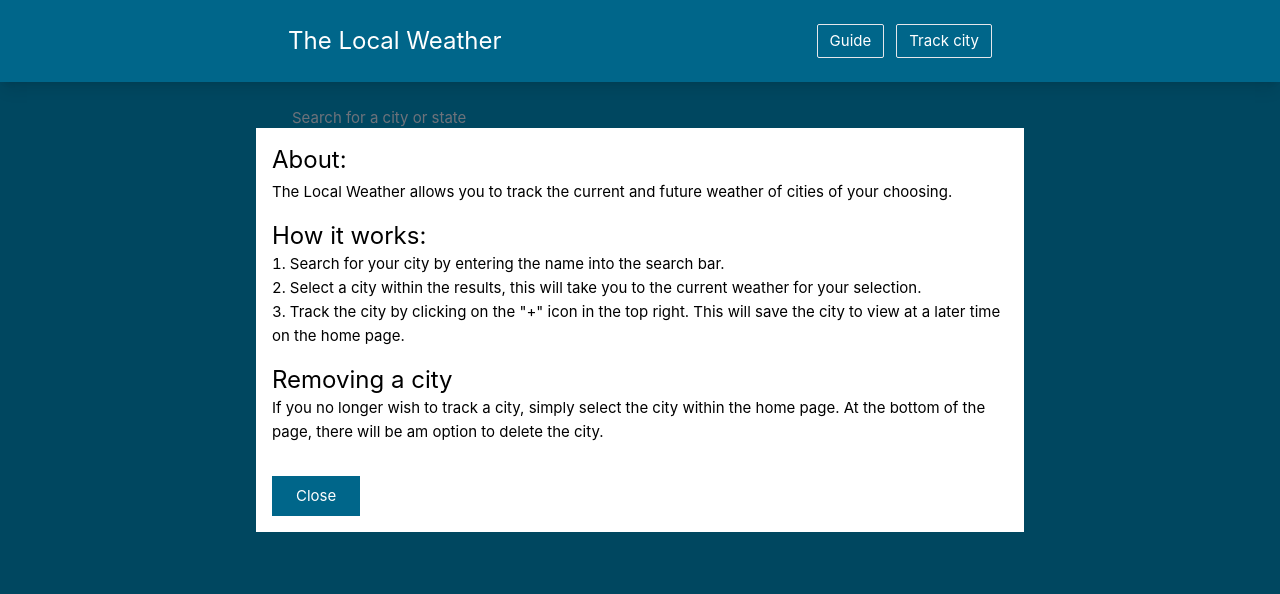
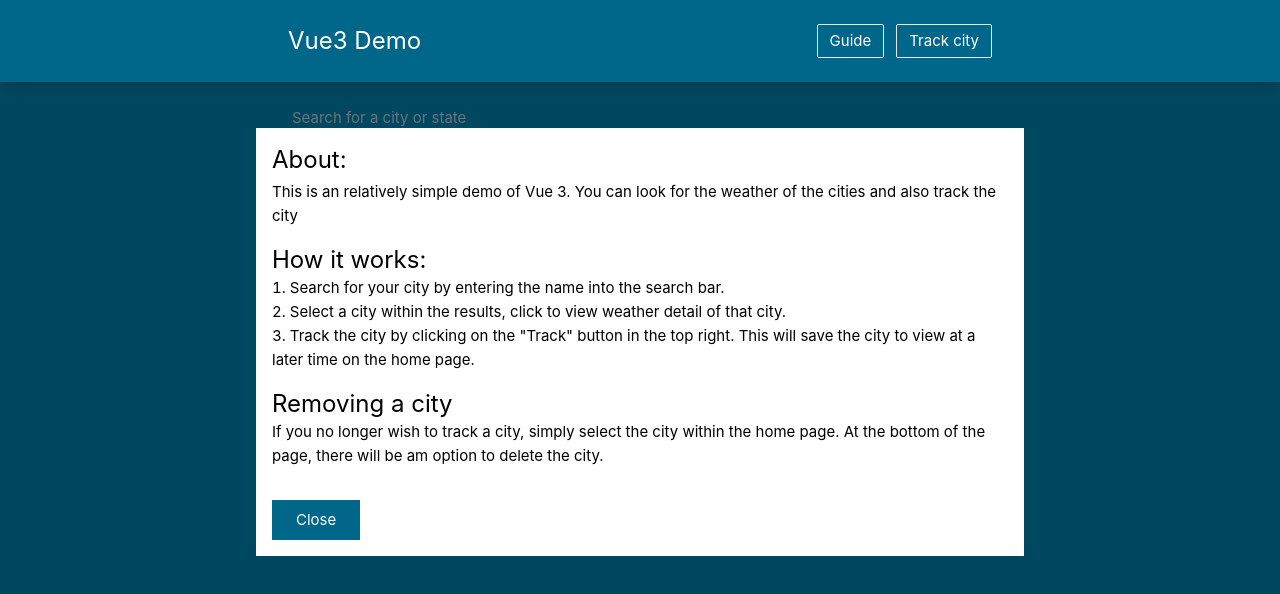
Before and after one commit to viet34tqc/vue3-demo, a Vue app: page / in a window 1280 px wide. Both pictures are taken after a click on the button "Guide". Shown: the top 594 px of the page. Built offline with nearby package versions, Linux system fonts and the light colour scheme; the HTML template or start-up script is replaced by a standard one.

Commit message:
Change the text

```diff
--- a/src/components/SiteNavigation.vue
+++ b/src/components/SiteNavigation.vue
@@ -45,7 +45,7 @@ const trackCity = () => {
     >
       <RouterLink :to="{ name: 'home' }">
         <div class="flex items-center gap-3">
-          <p class="text-2xl">The Local Weather</p>
+          <p class="text-2xl">Vue3 Demo</p>
         </div>
       </RouterLink>
 
@@ -62,8 +62,8 @@ const trackCity = () => {
         <div class="text-black">
           <h1 class="text-2xl mb-1">About:</h1>
           <p class="mb-4">
-            The Local Weather allows you to track the current and future weather
-            of cities of your choosing.
+            This is an relatively simple demo of Vue 3. You can look for the
+            weather of the cities and also track the city
           </p>
           <h2 class="text-2xl">How it works:</h2>
           <ol class="list-decimal list-inside mb-4">
@@ -71,12 +71,12 @@ const trackCity = () => {
               Search for your city by entering the name into the search bar.
             </li>
             <li>
-              Select a city within the results, this will take you to the
-              current weather for your selection.
+              Select a city within the results, click to view weather detail of
+              that city.
             </li>
             <li>
-              Track the city by clicking on the "+" icon in the top right. This
-              will save the city to view at a later time on the home page.
+              Track the city by clicking on the "Track" button in the top right.
+              This will save the city to view at a later time on the home page.
             </li>
           </ol>
 
--- a/src/router/index.js
+++ b/src/router/index.js
@@ -21,7 +21,7 @@ router.beforeEach((to, from, next) => {
   document.title = `${
     to.params.state ? `${to.params.city}, ${to.params.state}` : to.meta.title
   } | Weather App`;
-  next();
+  next(); // call next() to render the route's component
 });
 
 export default router;
```
